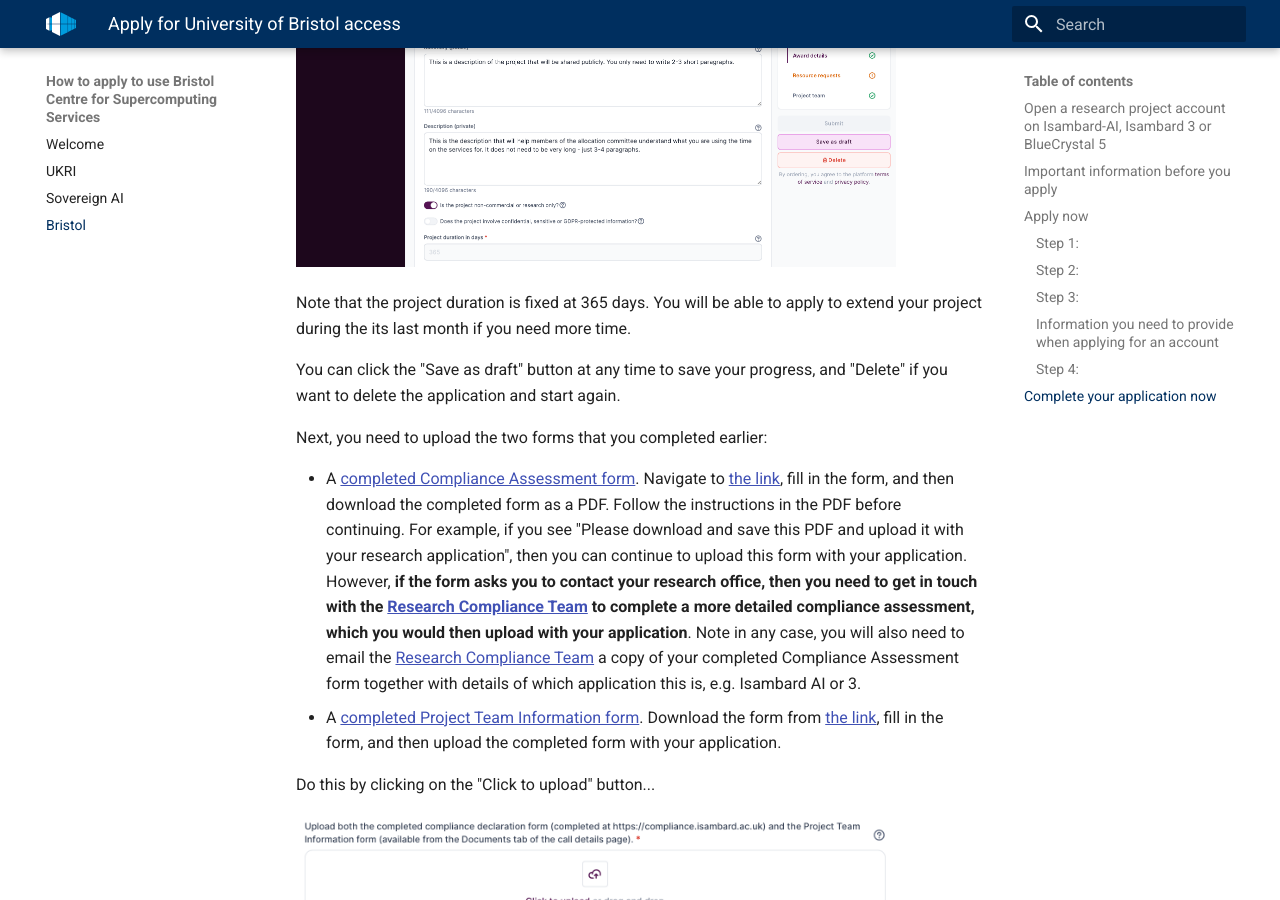
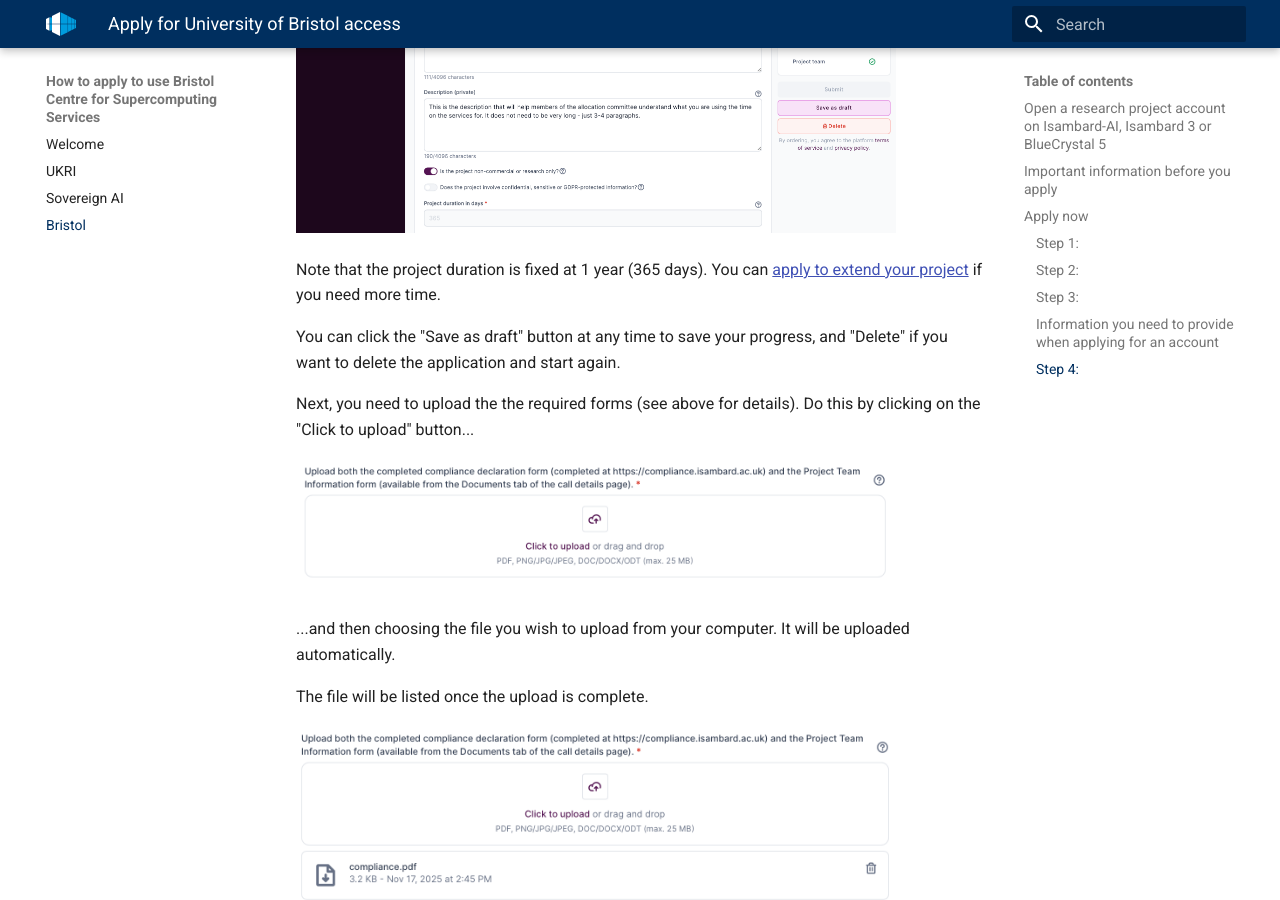
Before and after one commit to isambard-sc/apply.isambard.ac.uk, an MkDocs documentation site: the page built from docs/bristol/index.md, in a window 1280 px wide and 900 px high, scrolled down 7136 px. Built offline with MkDocs 1.6.1 and Material for MkDocs 9.7.7, drawn with Linux system fonts in a browser that asks for light colours; some of the changed text lies outside the part shown.

Commit message:
Update index.md

```diff
--- a/docs/bristol/index.md
+++ b/docs/bristol/index.md
@@ -81,12 +81,12 @@
 - Project name: a short name for your research project
 - Project summary: a brief (2–3 paragraph) overview of your project, written for a general audience. This will be visible to other BriCS users.
 - Project description: 3–4 paragraphs outlining the specific research you'll undertake using BriCS's advanced compute resources.
-- You need to check a checkbox to confirm that your project is non-commercial / research only. If your project is commercial, you should seek advice from the [HPC Allocation and Compliance Committee][hacc-email].
-- Information classification: You'll need to state whether your project involves confidential, sensitive or GDPR-protected information. If this is the case, please seek advice from [BriCS support][brics-support] before submitting your application.
+- Project partners: You need to state if your project is non-commercial/research only. If your project is commercial, you should seek advice from the [HPC Allocation and Compliance Committee][hacc-email].
+- Information classification: You need to state if your project involves confidential, sensitive or GDPR-protected information. If this is the case, please seek advice from [BriCS support][brics-support] before submitting your application.
 
 ### Step 4:
 
-## Complete your application now
+**Complete your application now**
 
 Navigate to [allocate.isambard.ac.uk][allocate-isambard] and click "Click here to login".
 
@@ -128,16 +128,11 @@
 
 ![Screenshot showing completed application page](images/application_details2.png){ style="width:100%;max-width:600px;height:auto"}
 
-Note that the project duration is fixed at 365 days. You will be able to apply to extend your project during the its last month if you need more time.
+Note that the project duration is fixed at 1 year (365 days). You can [apply to extend your project](https://forms.cloud.microsoft/e/Wp5SgwLpQx) if you need more time.
 
 You can click the "Save as draft" button at any time to save your progress, and "Delete" if you want to delete the application and start again.
 
-Next, you need to upload the two forms that you completed earlier:
-
-- A [completed Compliance Assessment form][compliance-assessment]. Navigate to [the link][compliance-assessment], fill in the form, and then download the completed form as a PDF. Follow the instructions in the PDF before continuing. For example, if you see "Please download and save this PDF and upload it with your research application", then you can continue to upload this form with your application. However, **if the form asks you to contact your research office, then you need to get in touch with the [Research Compliance Team][contact-drei] to complete a more detailed compliance assessment, which you would then upload with your application**. Note in any case, you will also need to email the [Research Compliance Team][contact-drei] a copy of your completed Compliance Assessment form together with details of which application this is, e.g. Isambard AI or 3.
-- A [completed Project Team Information form][project-team-form]. Download the form from [the link][project-team-form], fill in the form, and then upload the completed form with your application.
-
-Do this by clicking on the "Click to upload" button...
+Next, you need to upload the the required forms (see above for details). Do this by clicking on the "Click to upload" button...
 
 ![Screenshot showing upload button](images/upload2.png){ style="width:100%;max-width:600px;height:auto"}
 
```
